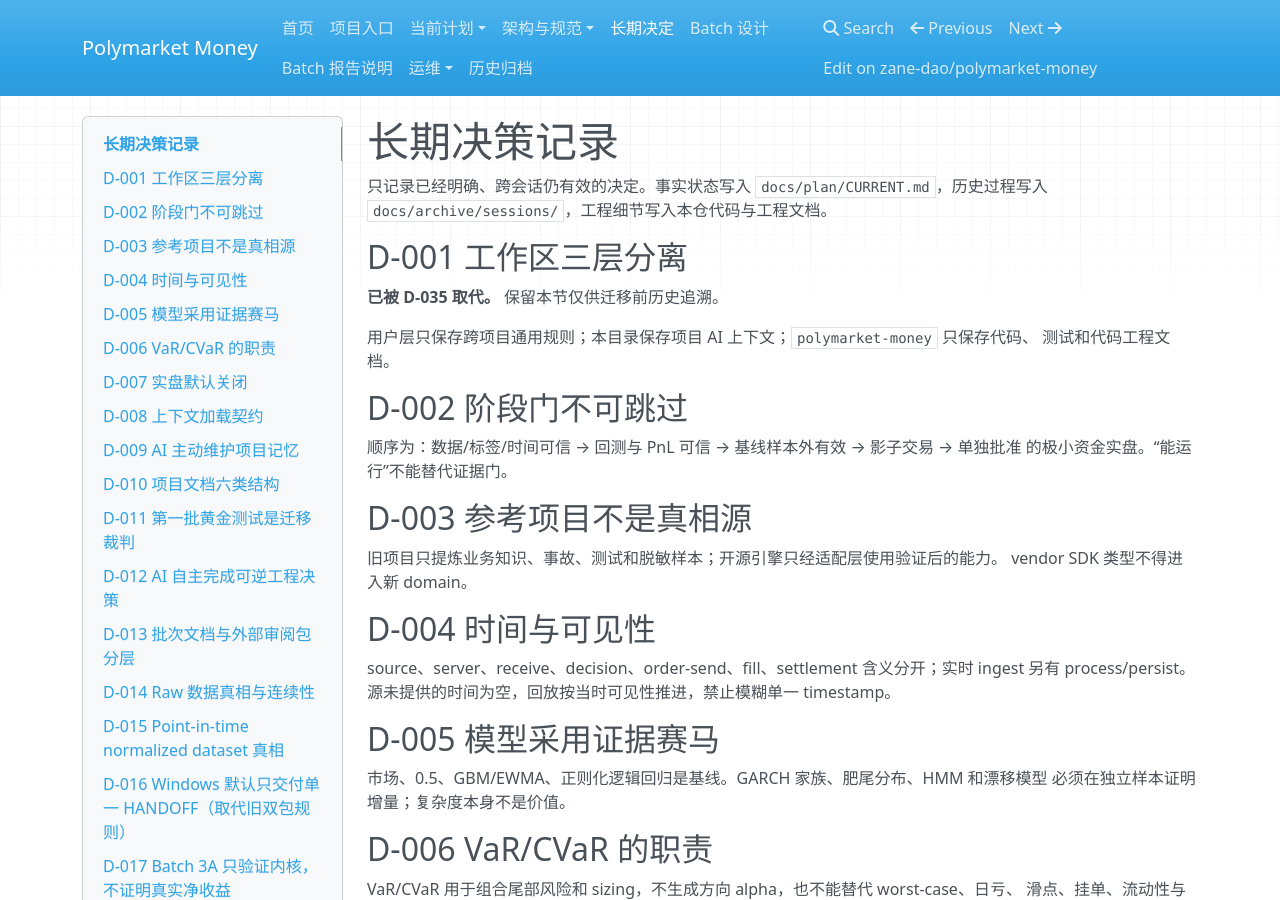
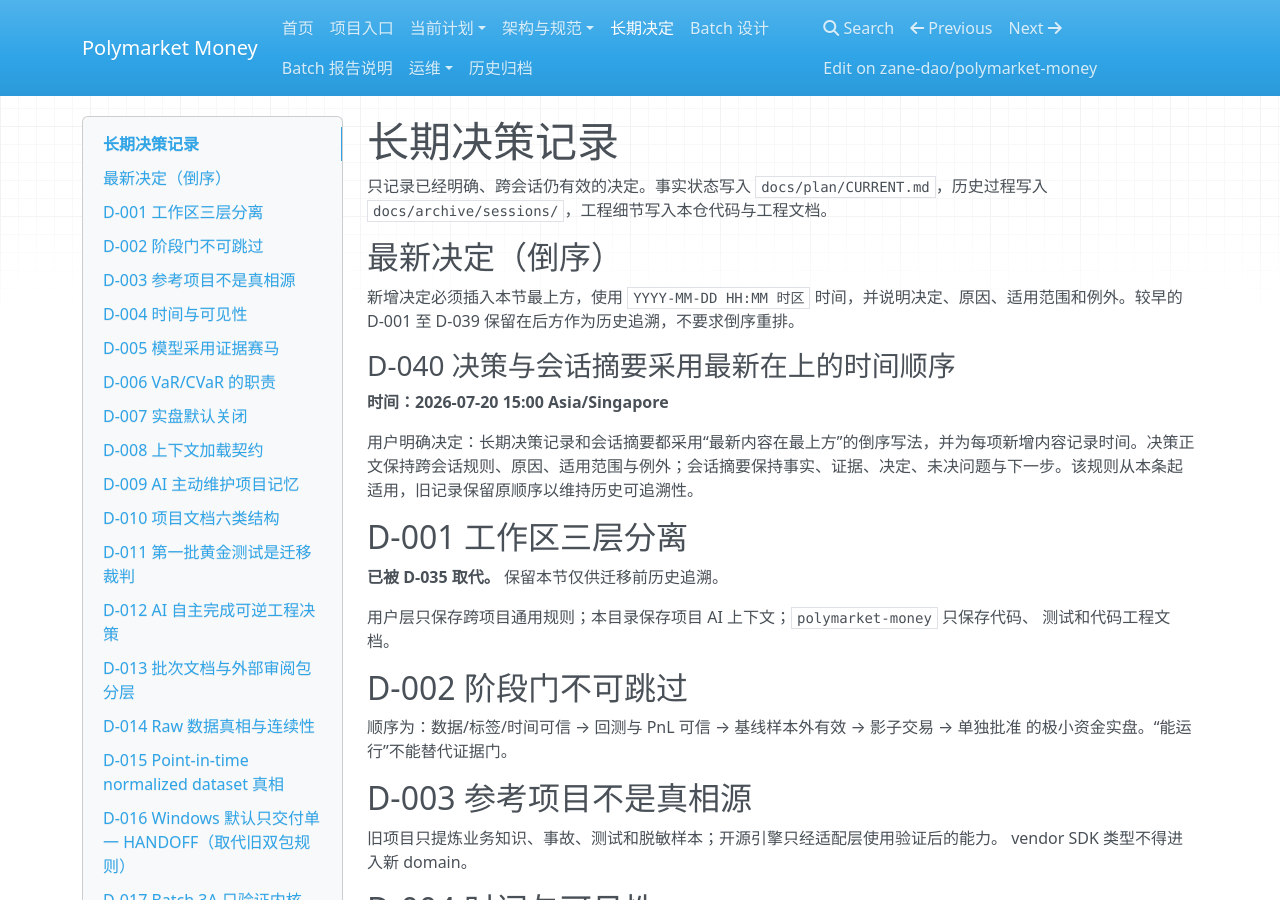
Before and after one commit to zane-dao/polymarket-money, an MkDocs documentation site: the page built from docs/decisions/DECISIONS.md, in a window 1280 px wide and 900 px high. Built offline with MkDocs 1.6.1, drawn with Linux system fonts in a browser that asks for light colours; nearby versions of some CDN libraries.

Commit message:
docs: write decisions and sessions newest first

```diff
--- a/docs/decisions/DECISIONS.md
+++ b/docs/decisions/DECISIONS.md
@@ -2,6 +2,16 @@
 
 只记录已经明确、跨会话仍有效的决定。事实状态写入 `docs/plan/CURRENT.md`，历史过程写入
 `docs/archive/sessions/`，工程细节写入本仓代码与工程文档。
+
+## 最新决定（倒序）
+
+新增决定必须插入本节最上方，使用 `YYYY-MM-DD HH:MM 时区` 时间，并说明决定、原因、适用范围和例外。较早的 D-001 至 D-039 保留在后方作为历史追溯，不要求倒序重排。
+
+### D-040 决策与会话摘要采用最新在上的时间顺序
+
+**时间：2026-07-20 15:00 Asia/Singapore**
+
+用户明确决定：长期决策记录和会话摘要都采用“最新内容在最上方”的倒序写法，并为每项新增内容记录时间。决策正文保持跨会话规则、原因、适用范围与例外；会话摘要保持事实、证据、决定、未决问题与下一步。该规则从本条起适用，旧记录保留原顺序以维持历史可追溯性。
 
 ## D-001 工作区三层分离
 
```
Also changed, not shown: docs/archive/sessions/INDEX.md (+2 -2 lines), docs/operations/MAINTENANCE.md (+2 -2 lines), docs/operations/SESSION-SUMMARY-TEMPLATE.md (+3 -1 lines).
